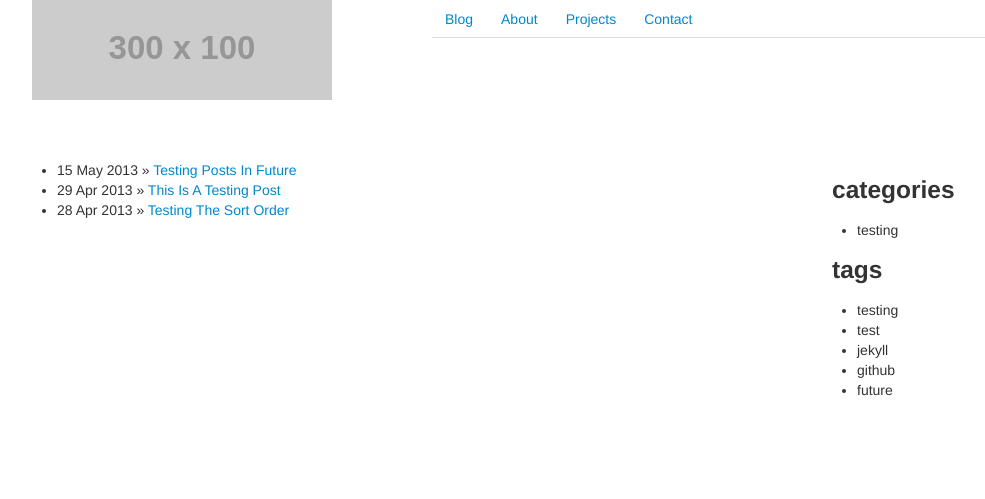
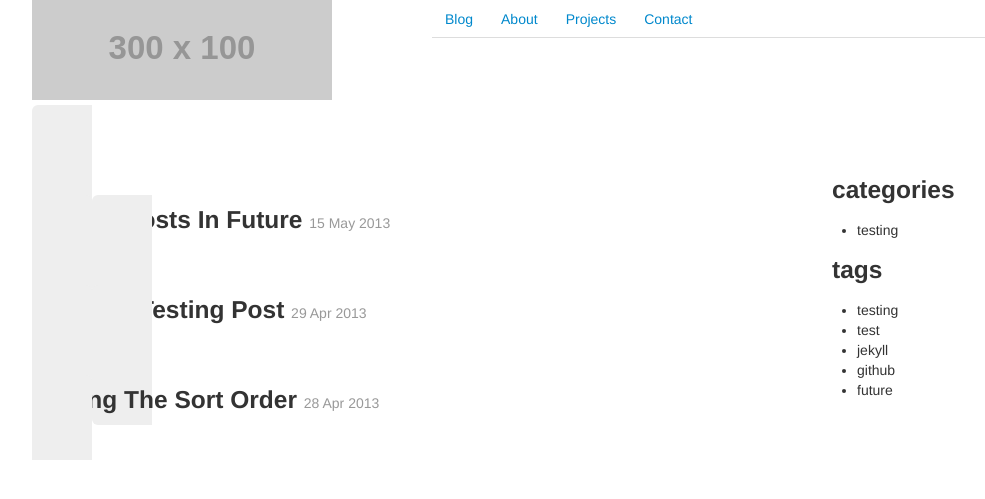
Before and after one commit to mralexandernickel/mralexandernickel.github.com, a Jekyll site: the page built from index.html, in a window 1280 px wide. Shown: the top 499 px of the page, without its empty margins (23-1008 px from the left). Built offline with Jekyll 4.4.1, drawn with Linux system fonts in a browser that asks for light colours; nearby versions of some CDN libraries.

Commit message:
testing the hero-unit

```diff
--- a/index.html
+++ b/index.html
@@ -3,11 +3,11 @@ layout: default
 ---
 <div class="row">
   <div class="span8">
-    <ul class="posts">
-      {% for post in site.posts %}
-        <li><span>{{ post.date | date_to_string }}</span> &raquo; <a href="{{ BASE_PATH }}{{ post.url }}">{{ post.title }}</a></li>
-      {% endfor %}
-    </ul>
+    {% for post in site.posts %}
+    <a class="hero-unit" href="{{ BASE_PATH }}{{ post.url }}">
+      <h3>{{ post.title }} <small>{{ post.date | date_to_string }}</small></h3>
+    </a>
+    {% endfor %}
   </div>
   <div class="span4">
     <h3>categories</h3>
```
